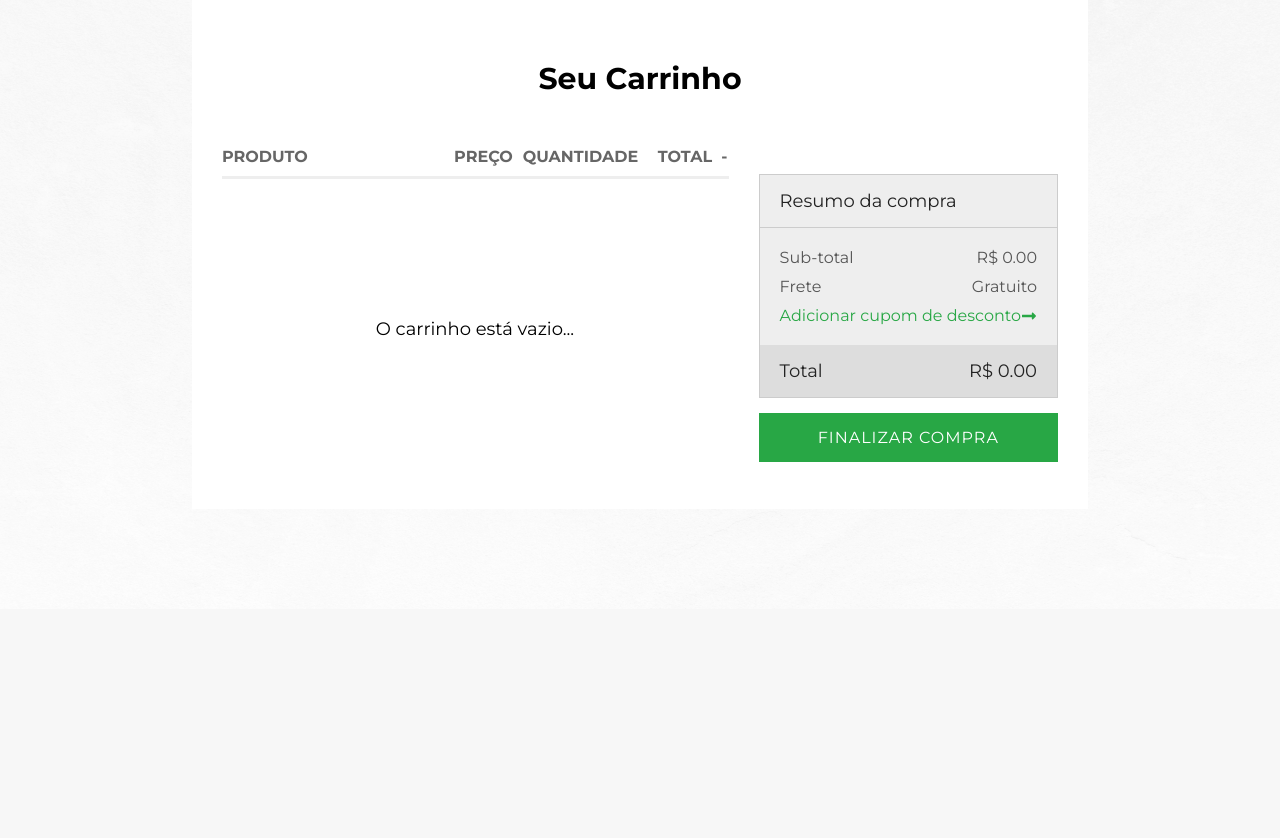
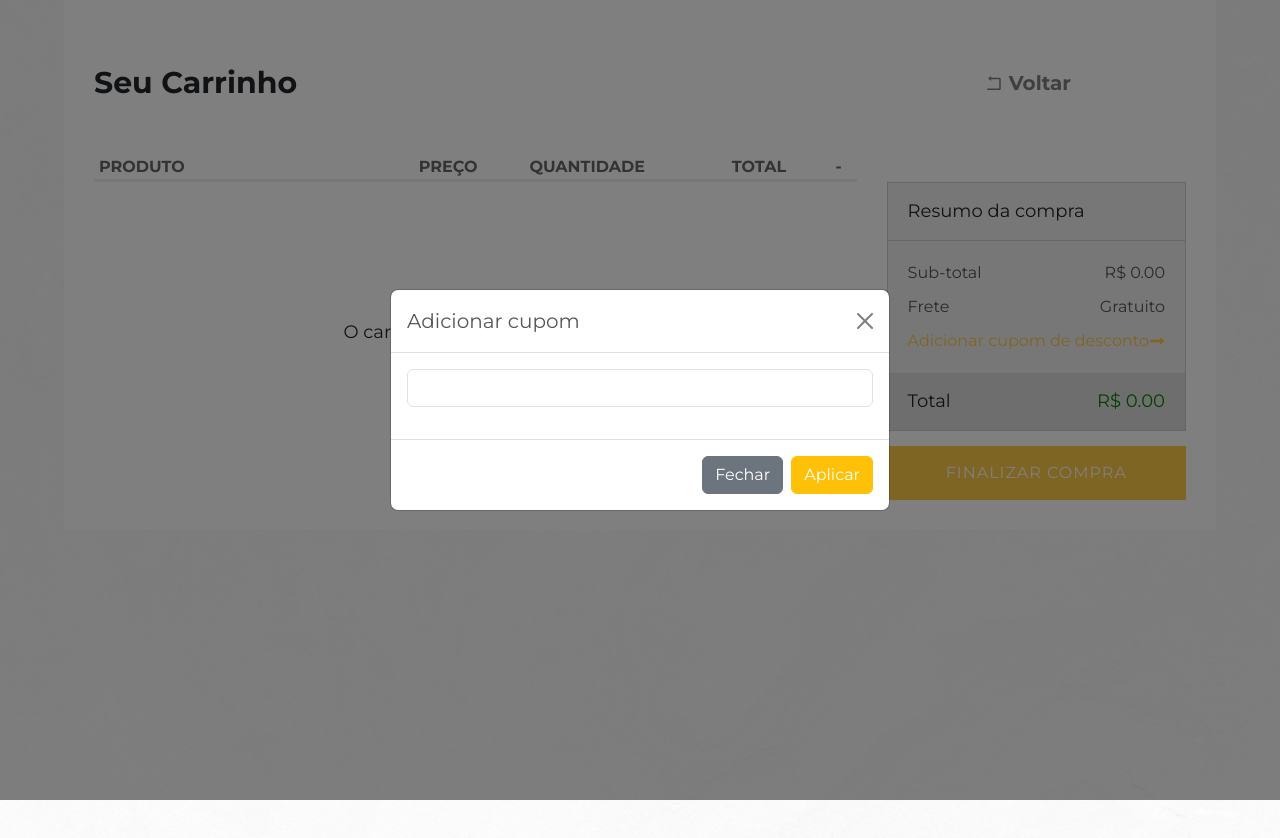
Before and after one commit to danieltinois/-7DaysOfCode-, a React (Vite) app: page /cart in a window 1280 px wide. Both pictures are taken after a click on the button "Adicionar cupom de desconto". Shown: the top 838 px of the page. Before the commit the page ends 800 px from the top, so only its background shows below. Built offline with nearby package versions, Linux system fonts and the light colour scheme; a web font is replaced by a local one.

Commit message:
add product discount function

```diff
--- a/index.html
+++ b/index.html
@@ -16,6 +16,12 @@
       href="https://fonts.googleapis.com/css2?family=Elsie+Swash+Caps:wght@900&display=swap"
       rel="stylesheet"
     />
+    <link
+      href="https://cdn.jsdelivr.net/npm/bootstrap@5.3.2/dist/css/bootstrap.min.css"
+      rel="stylesheet"
+      integrity="sha384-T3c6CoIi6uLrA9TneNEoa7RxnatzjcDSCmG1MXxSR1GAsXEV/Dwwykc2MPK8M2HN"
+      crossorigin="anonymous"
+    />
     <meta name="viewport" content="width=device-width, initial-scale=1.0" />
     <title>Newsletter Page</title>
   </head>
@@ -23,5 +29,10 @@
     <div id="root"></div>
     <script type="module" src="/src/main.jsx"></script>
     <script src="https://cdn.jsdelivr.net/npm/sweetalert2@11"></script>
+    <script
+      src="https://cdn.jsdelivr.net/npm/bootstrap@5.3.2/dist/js/bootstrap.bundle.min.js"
+      integrity="sha384-C6RzsynM9kWDrMNeT87bh95OGNyZPhcTNXj1NW7RuBCsyN/o0jlpcV8Qyq46cDfL"
+      crossorigin="anonymous"
+    ></script>
   </body>
 </html>
--- a/package.json
+++ b/package.json
@@ -12,6 +12,7 @@
   "dependencies": {
     "@emailjs/browser": "^4.1.0",
     "axios": "^1.6.7",
+    "bootstrap": "^5.3.2",
     "dotenv": "^16.4.3",
     "react": "^18.2.0",
     "react-dom": "^18.2.0",
--- a/src/components/header/index.jsx
+++ b/src/components/header/index.jsx
@@ -1,5 +1,3 @@
-import { useNavigate } from "react-router";
-
 import { Container, ContentUl, ListItem } from "./styles";
 
 import logo from "../../assets/svg/logo.svg";
--- a/src/components/summary/index.jsx
+++ b/src/components/summary/index.jsx
@@ -1,9 +1,64 @@
-/* eslint-disable react/prop-types */
-// Summary.jsx
-import { Container } from "./styles";
+import { useState } from "react";
+import { toast } from "react-toastify";
+
+import { BtnDiscount, Container, TotalPrice } from "./styles";
 import { FaLongArrowAltRight } from "react-icons/fa";
 
 export function Summary({ total }) {
+  const [showModal, setShowModal] = useState(false);
+  const [discount, setDiscount] = useState(0);
+  const [cupom, setCupom] = useState("");
+  const [discountApplied, setDiscountApplied] = useState(false);
+
+  function handleApplyDiscount() {
+    if (!discountApplied) {
+      if (cupom === "DESCONTO10") {
+        setDiscount(total * 0.1);
+        toast.success("Cupom aplicado!", {
+          position: "top-right",
+          autoClose: 4000,
+          hideProgressBar: false,
+          closeOnClick: true,
+          pauseOnHover: true,
+          draggable: true,
+          progress: undefined,
+          theme: "light",
+        });
+        setDiscountApplied(true);
+      } else {
+        toast.error("Código de cupom inválido!", {
+          position: "top-right",
+          autoClose: 5000,
+          hideProgressBar: false,
+          closeOnClick: true,
+          pauseOnHover: true,
+          draggable: true,
+          progress: undefined,
+          theme: "light",
+        });
+      }
+    } else {
+      toast.info("Desconto já aplicado!", {
+        position: "top-right",
+        autoClose: 4000,
+        hideProgressBar: false,
+        closeOnClick: true,
+        pauseOnHover: true,
+        draggable: true,
+        progress: undefined,
+        theme: "light",
+      });
+    }
+
+    setCupom("");
+  }
+
+  function handleOpenModal() {
+    setShowModal(true);
+  }
+
+  const discountedTotal = total - discount;
+
   return (
     <Container>
       <div className="box">
@@ -18,15 +73,76 @@ export function Summary({ total }) {
             <span>Gratuito</span>
           </div>
           <div>
-            <button>
+            <BtnDiscount
+              type="button"
+              data-bs-toggle="modal"
+              data-bs-target="#staticBackdrop"
+              onClick={handleOpenModal}
+            >
               Adicionar cupom de desconto
               <FaLongArrowAltRight />
-            </button>
+            </BtnDiscount>
+            <div
+              className="modal fade"
+              id="staticBackdrop"
+              data-bs-backdrop="static"
+              data-bs-keyboard="false"
+              tabIndex="-1"
+              aria-labelledby="staticBackdropLabel"
+              aria-hidden="true"
+            >
+              <div className="modal-dialog modal-dialog-centered">
+                <div className="modal-content">
+                  <div className="modal-header">
+                    <h1 className="modal-title fs-5" id="staticBackdropLabel">
+                      Adicionar cupom
+                    </h1>
+                    <button
+                      type="button"
+                      className="btn-close"
+                      data-bs-dismiss="modal"
+                      aria-label="Close"
+                    ></button>
+                  </div>
+                  <div className="modal-body">
+                    <div className="input-group mb-3">
+                      <input
+                        type="text"
+                        className="form-control"
+                        aria-label="Sizing example input"
+                        aria-describedby="inputGroup-sizing-default"
+                        value={cupom}
+                        onChange={(e) => setCupom(e.target.value)}
+                      />
+                    </div>
+                  </div>
+                  <div className="modal-footer">
+                    <button
+                      type="button"
+                      className="btn btn-secondary"
+                      data-bs-dismiss="modal"
+                    >
+                      Fechar
+                    </button>
+                    <button
+                      type="button"
+                      className="btn btn-warning text-white"
+                      data-bs-dismiss="modal"
+                      onClick={handleApplyDiscount}
+                    >
+                      Aplicar
+                    </button>
+                  </div>
+                </div>
+              </div>
+            </div>
           </div>
         </div>
         <footer>
           <span>Total</span>
-          <span>R$ {total.toFixed(2)}</span>
+          <TotalPrice>
+            R$ {discount > 0 ? discountedTotal.toFixed(2) : total.toFixed(2)}
+          </TotalPrice>
         </footer>
       </div>
       <button>
--- a/src/components/summary/styles.js
+++ b/src/components/summary/styles.js
@@ -27,16 +27,6 @@ export const Container = styled.div`
           margin: 0;
         }
       }
-      button {
-        color: #28a745;
-        background: transparent;
-        border: 0;
-        display: flex;
-        align-items: center;
-        font-size: 16px;
-
-        cursor: pointer;
-      }
     }
     footer {
       padding: 15px 20px;
@@ -51,7 +41,7 @@ export const Container = styled.div`
     border: 0;
     padding: 15px 0;
     color: white;
-    background: #28a745;
+    background: ${({ theme }) => theme.COLORS.YELLOW};
     display: block;
     width: 100%;
     text-transform: uppercase;
@@ -61,7 +51,7 @@ export const Container = styled.div`
     cursor: pointer;
 
     &:hover {
-      background: #3bc55b;
+      opacity: 80%;
     }
 
     > a {
@@ -69,3 +59,22 @@ export const Container = styled.div`
     }
   }
 `;
+
+export const BtnDiscount = styled.button`
+  color: ${({ theme }) => theme.COLORS.YELLOW};
+  background: transparent;
+  border: 0;
+  display: flex;
+  align-items: center;
+  font-size: 16px;
+
+  cursor: pointer;
+
+  &:hover {
+    opacity: 60%;
+  }
+`;
+
+export const TotalPrice = styled.span`
+  color: ${({ theme }) => theme.COLORS.GREEN};
+`;
--- a/src/components/tableProducts/index.jsx
+++ b/src/components/tableProducts/index.jsx
@@ -33,6 +33,10 @@ export function TableProducts({ onUpdateTotal }) {
     setQuantities((prevQuantities) =>
       prevQuantities.map((qty, i) => (i === index && qty > 1 ? qty - 1 : qty))
     );
+  }
+
+  function precoToal(product, index) {
+    return product.preco * quantities[index];
   }
 
   return (
@@ -82,7 +86,7 @@ export function TableProducts({ onUpdateTotal }) {
                     </button>
                   </div>
                 </td>
-                <td>R$ {product.preco * quantities[index]}</td>
+                <td>R$ {precoToal(product, index).toFixed(2)}</td>
                 <td>
                   <button
                     className="remove"
--- a/src/components/tableProducts/styles.js
+++ b/src/components/tableProducts/styles.js
@@ -3,7 +3,6 @@ import styled from "styled-components";
 export const Container = styled.div`
   button {
     cursor: pointer;
-    font-family: "Lato", sans-serif;
   }
 
   table {
@@ -16,6 +15,7 @@ export const Container = styled.div`
         th {
           text-align: left;
           padding-bottom: 10px;
+          padding: 0px 5px;
           text-transform: uppercase;
           color: #666;
         }
@@ -30,7 +30,7 @@ export const Container = styled.div`
         }
 
         td {
-          padding: 30px 0;
+          padding: 30px 0px;
         }
       }
     }
@@ -42,7 +42,7 @@ export const Container = styled.div`
 
     img {
       border-radius: 6px;
-      width: 200px;
+      width: 150px;
     }
 
     .info {
--- a/src/main.jsx
+++ b/src/main.jsx
@@ -6,6 +6,8 @@ import theme from "./styles/theme";
 import CartProvider from "./context/cart";
 import { AuthRoutes } from "./routes/auth.routes";
 import { BrowserRouter as Router } from "react-router-dom";
+
+import "bootstrap/dist/css/bootstrap.min.css";
 
 createRoot(document.getElementById("root")).render(
   <Router>
--- a/src/pages/Cart/index.jsx
+++ b/src/pages/Cart/index.jsx
@@ -1,16 +1,30 @@
 import { useState } from "react";
+import { useNavigate } from "react-router-dom";
 
 import { Summary } from "../../components/summary";
 import { TableProducts } from "../../components/tableProducts";
 import { Container, TitleCart } from "./styles";
 
+import { AiOutlineRollback } from "react-icons/ai";
+
 export function Cart() {
   const [total, setTotal] = useState(0);
+
+  const navigate = useNavigate();
+
+  function handleBack() {
+    navigate(-1);
+  }
 
   return (
     <Container>
       <main>
-        <TitleCart>Seu Carrinho</TitleCart>
+        <TitleCart>
+          <span>Seu Carrinho</span>
+          <button type="button" onClick={handleBack}>
+            <AiOutlineRollback /> Voltar
+          </button>
+        </TitleCart>
         <div className="content">
           <section>
             <TableProducts onUpdateTotal={setTotal} />
--- a/src/pages/Cart/styles.js
+++ b/src/pages/Cart/styles.js
@@ -7,12 +7,14 @@ export const Container = styled.div`
   display: flex;
   justify-content: center;
 
+
   > main {
+
     background: #fff;
     padding: 0 30px 30px;
-    min-width: 70%;
+    width: 90%;
 
-    margin-bottom: 100px;
+    margin-bottom: 360px;
 
     .content {
       display: flex;
@@ -34,12 +36,37 @@ export const Container = styled.div`
 
 export const TitleCart = styled.div`
   display: flex;
-  justify-content: center;
+  justify-content: space-between;
   align-items: center;
 
   margin-top: 10px;
-  padding: 50px 0;
+  padding: 50px 0px;
 
   font-size: 30px;
   font-weight: 900;
+
+  > button {
+    display: flex;
+    align-items: center;
+
+    font-size: 20px;
+    font-weight: 900;
+
+    background: transparent;
+    border: none;
+
+    margin-right: 115px;
+
+    cursor: pointer;
+
+    opacity: 50%;
+
+    > svg {
+      margin-right: 5px;
+    }
+
+    &:hover {
+      opacity: 100%;
+    }
+  }
 `;
--- a/src/styles/theme.js
+++ b/src/styles/theme.js
@@ -4,6 +4,7 @@ export default {
 
     WHITE: "#FFFFFF",
     YELLOW: "#FFCB47",
+    GREEN: "#008000",
 
     WHITE_YELLOW: "#ffffcc",
 
```
Also changed, not shown: src/styles/global.js (line endings or trailing spaces), 1 other file (tests, documents, lock files or other folders).
